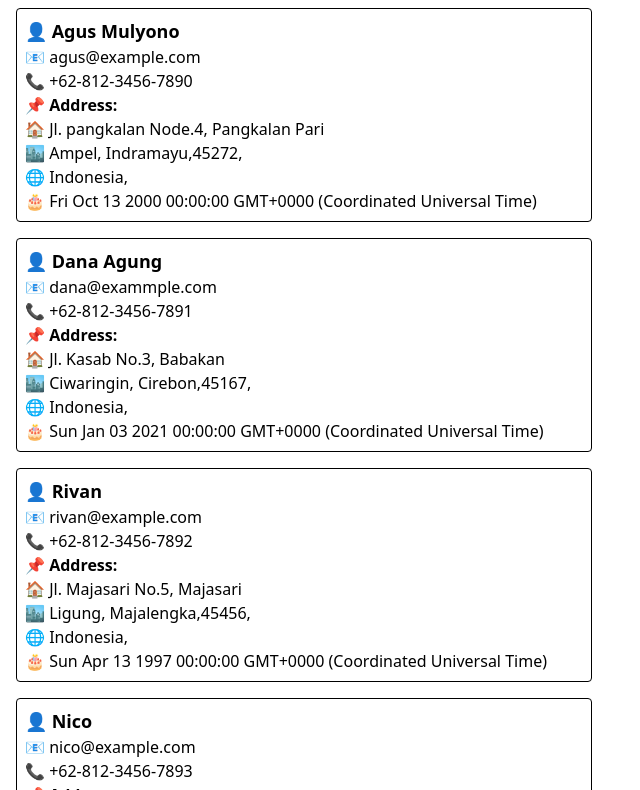
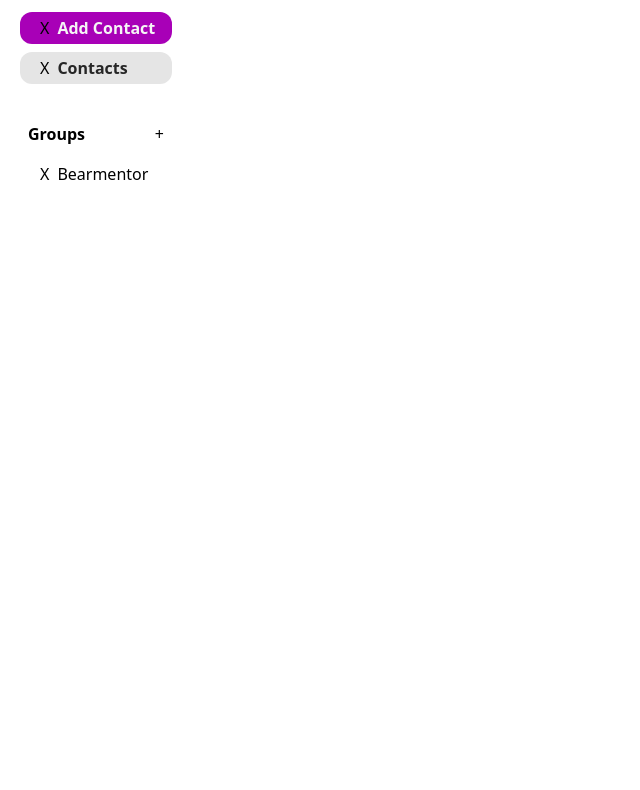
Before and after one commit to burhanudinrabbani666/address-book, a plain HTML site: page index.html in a window 1280 px wide. Shown: the part 88-878 px from the top of the page, without its empty margins (0-640 px from the left). After the commit the page ends 800 px from the top, so only its background shows below. Drawn offline with nearby package versions, Linux system fonts and the light colour scheme.

Commit message:
adding CSS

```diff
--- a/index.html
+++ b/index.html
@@ -6,11 +6,48 @@
     <title>Address book</title>
     <script src="https://cdn.jsdelivr.net/npm/@tailwindcss/browser@4"></script>
   </head>
-  <body class="p-4 space-y-8">
-    <h1 class="text-5xl font-bold">Address Book</h1>
-    <main id="app" class="max-w-xl">
-      <!--  -->
-    </main>
-    <script src="/index.js"></script>
+  <body class="">
+    <nav class="flex flex-col max-w-40 gap-5 m-4">
+      <h1 class="flex justify-center items-center justify">Bani</h1>
+
+      <div
+        id="dev-list"
+        class="max-w-40 h-24 flex flex-col justify-center items-center gap-2 mt-7"
+      >
+        <div id="add-contact" class="w-38 h-7 rounded-xl bg-fuchsia-700 py-4">
+          <div class="flex ml-5 items-center w-full h-full gap-2">
+            <figure>X</figure>
+            <a href="#" class="font-bold text-neutral-100">Add Contact </a>
+          </div>
+        </div>
+
+        <div
+          id="contact"
+          class="w-38 h-7 rounded-xl -black bg-neutral-200 py-4"
+        >
+          <div class="flex ml-5 items-center w-full h-full gap-2">
+            <figure>X</figure>
+            <a href="#" class="font-semibold text-neutral-800">Contacts </a>
+          </div>
+        </div>
+      </div>
+
+      <div
+        id="user list"
+        class="max-w-40 h-20 flex flex-col justify-center items-center gap-2"
+      >
+        <div id="group" class="w-38 h-7 flex justify-between px-2">
+          <p class="font-semibold">Groups</p>
+          <figure>+</figure>
+        </div>
+        <div class="w-38 h-7 rounded-xl -black py-4">
+          <div class="flex ml-5 items-center w-full h-full gap-2">
+            <figure>X</figure>
+            <a href="" class="">Bearmentor</a>
+          </div>
+        </div>
+      </div>
+    </nav>
+    <!-- <script src="/index.js"></script> -->
   </body>
 </html>
```
